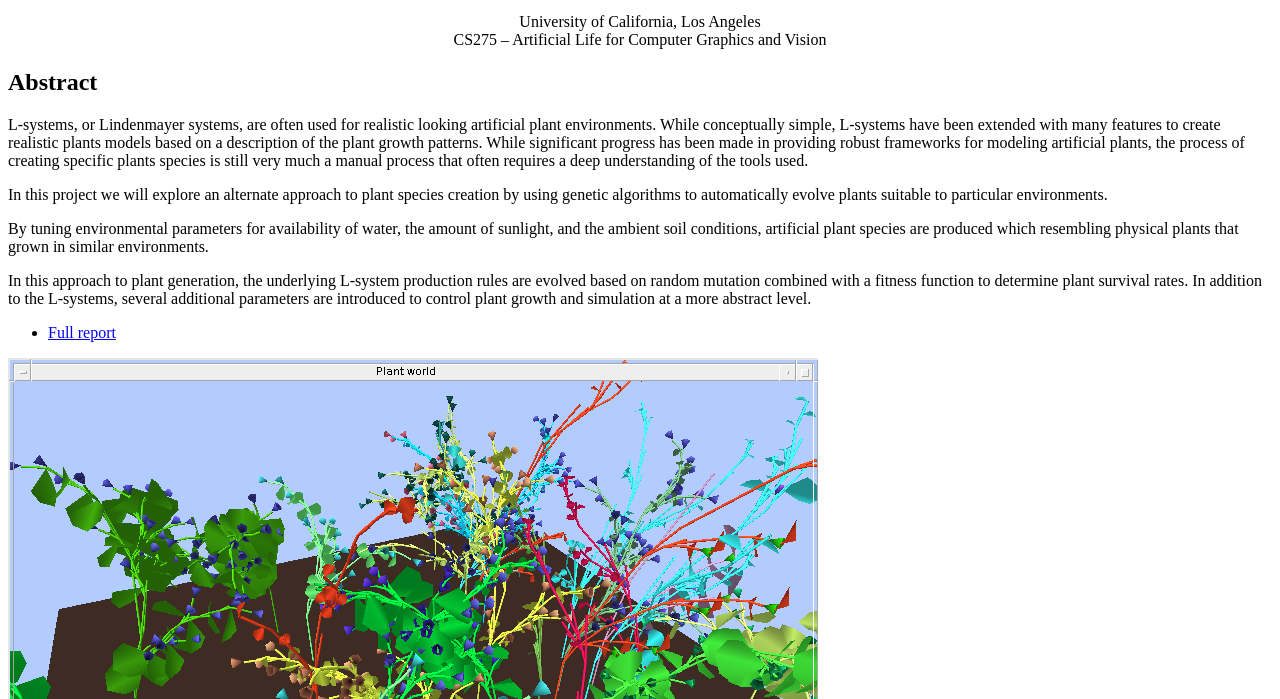
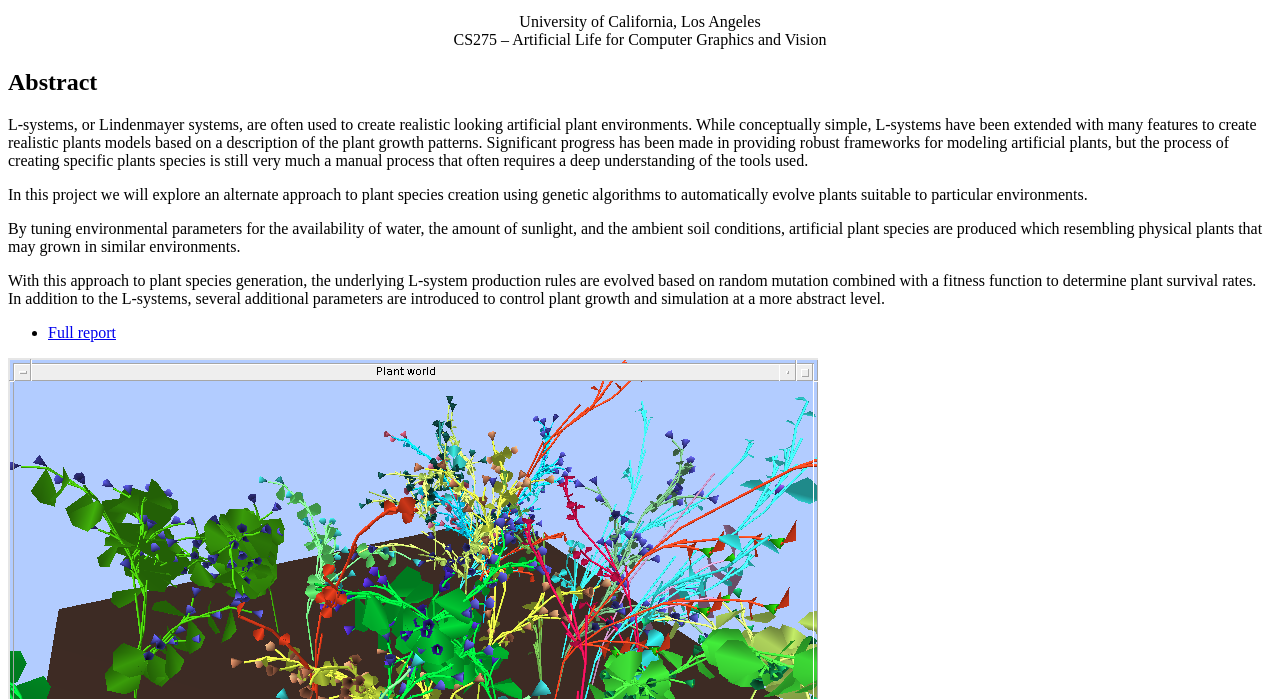
Before and after one commit to haakonmo/plant_project, a plain HTML site: page doc/index.htm in a window 1280 px wide. Shown: the part 101-800 px from the top of the page. Drawn offline with Linux system fonts and the light colour scheme.

Commit message:
Update abstract

```diff
--- a/doc/index.htm
+++ b/doc/index.htm
@@ -24,29 +24,30 @@
 
 		<h2>Abstract</h2>
 		<p>
-                L-systems, or Lindenmayer systems, are often used for realistic looking
+		L-systems, or Lindenmayer systems, are often used to create realistic looking
 		artificial plant environments. While conceptually simple, L-systems have been
 		extended with many features to create realistic plants models based on a
-                description of the plant growth patterns. While significant progress has been
-                made in providing robust frameworks for modeling artificial plants, the process
-                of creating specific plants species is still very much a manual process that
-                often requires a deep understanding of the tools used.
+		description of the plant growth patterns. Significant progress has been made in
+		providing robust frameworks for modeling artificial plants, but the process of
+		creating specific plants species is still very much a manual process that often
+		requires a deep understanding of the tools used.
 		</p>
 		<p>
 		In this project we will explore an alternate approach to plant species creation
-                by using genetic algorithms to automatically evolve plants suitable to
-                particular environments.
+		using genetic algorithms to automatically evolve plants suitable to particular
+		environments.
 		</p>
 		<p>
-                By tuning environmental parameters for availability of water, the amount of
+		By tuning environmental parameters for the availability of water, the amount of
 		sunlight, and the ambient soil conditions, artificial plant species are produced
-                which resembling physical plants that grown in similar environments.
+		which resembling physical plants that may grown in similar environments.
 		</p>
 		<p>
-                In this approach to plant generation, the underlying L-system production rules
-                are evolved based on random mutation combined with a fitness function to
-                determine plant survival rates. In addition to the L-systems, several additional
-                parameters are introduced to control plant growth and simulation at a more
+		With this approach to plant species generation, the underlying L-system
+		production rules are evolved based on random mutation combined with a fitness
+		function to determine plant survival rates. In addition to the L-systems,
+		several additional parameters are introduced to control plant growth and
+		simulation at a more
 		abstract level.
 		</p>
 
```
Lines whose indentation alone changed are shown as unchanged.
